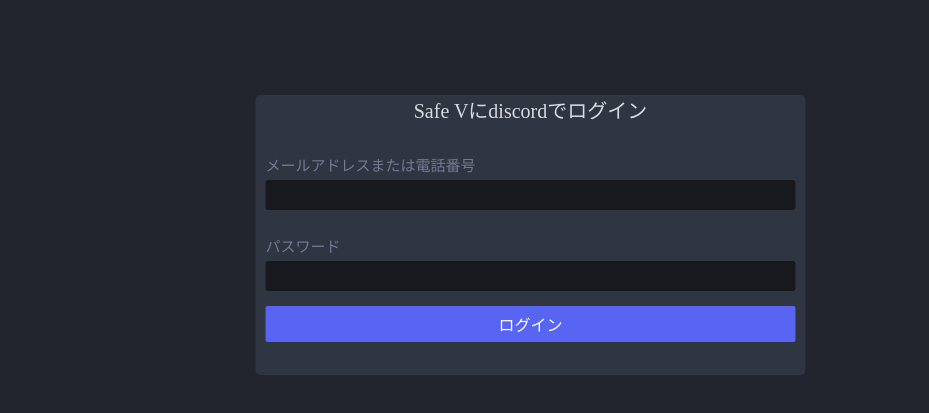
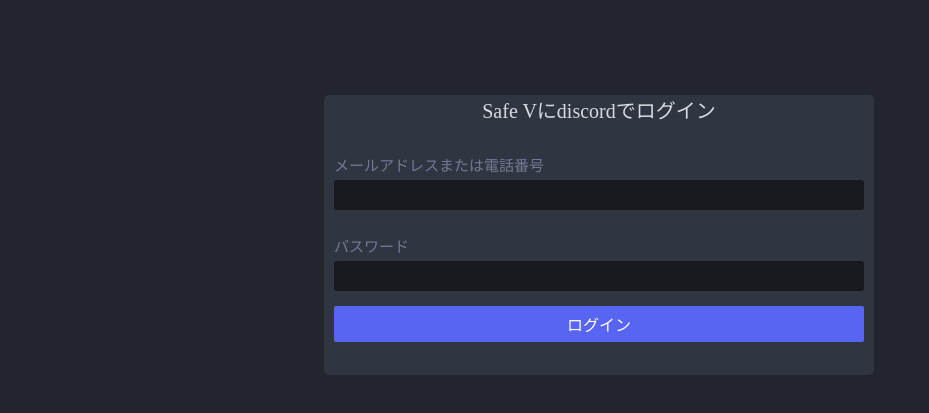
Before and after one commit to f3nnecf0xx/mock-verifly, a plain HTML site: page index.html in a window 1280 px wide. Shown: the part 91-504 px from the top of the page, without its empty margins (0-929 px from the left). Drawn offline with Linux system fonts and the light colour scheme.

Commit message:
Update style.css

```diff
--- a/style.css
+++ b/style.css
@@ -5,7 +5,8 @@ html {
 }
 
 div {
-  transform: translate(45%, 0%);
+  position: relative;
+  left: 25%;
   width: 550px;
  height:280px;
   background-color: #303542;
```
